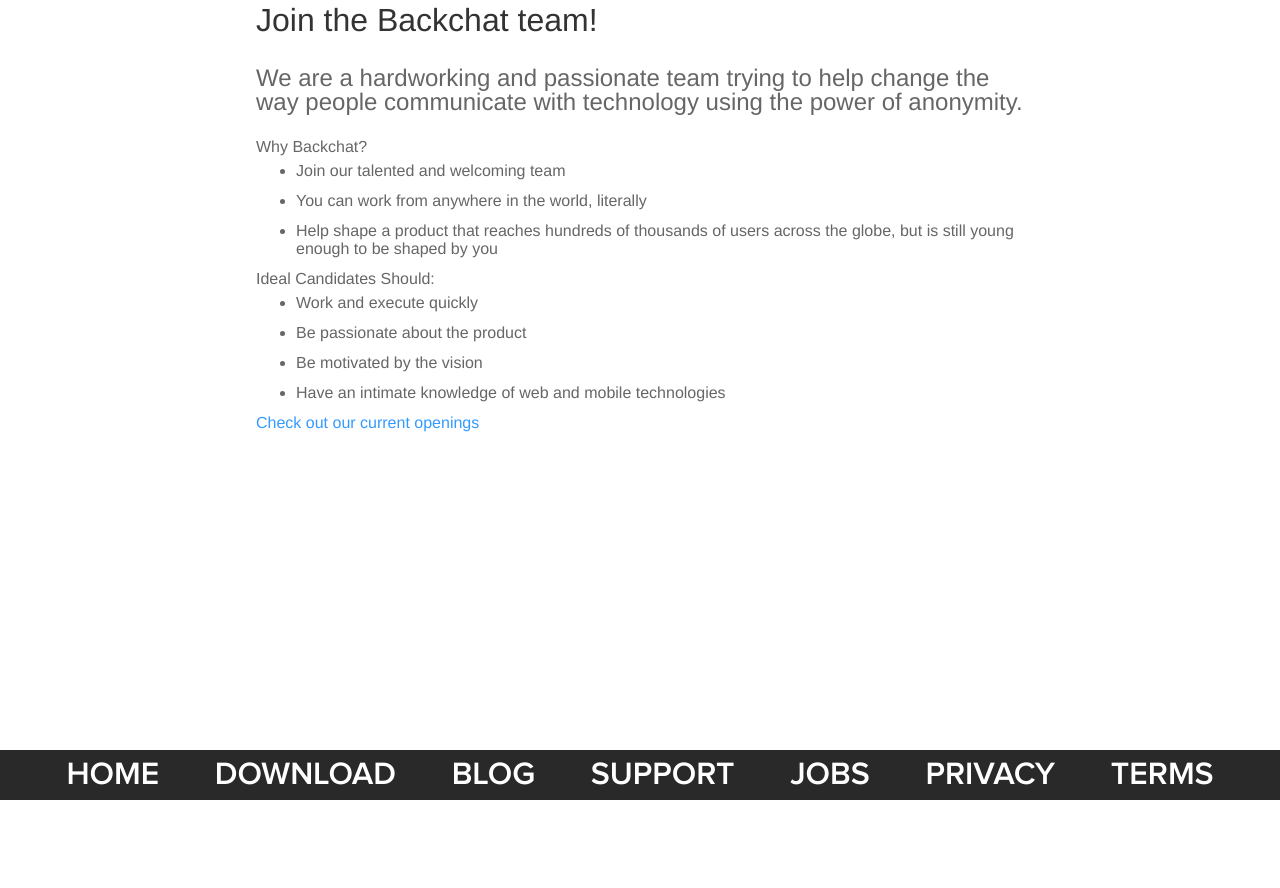
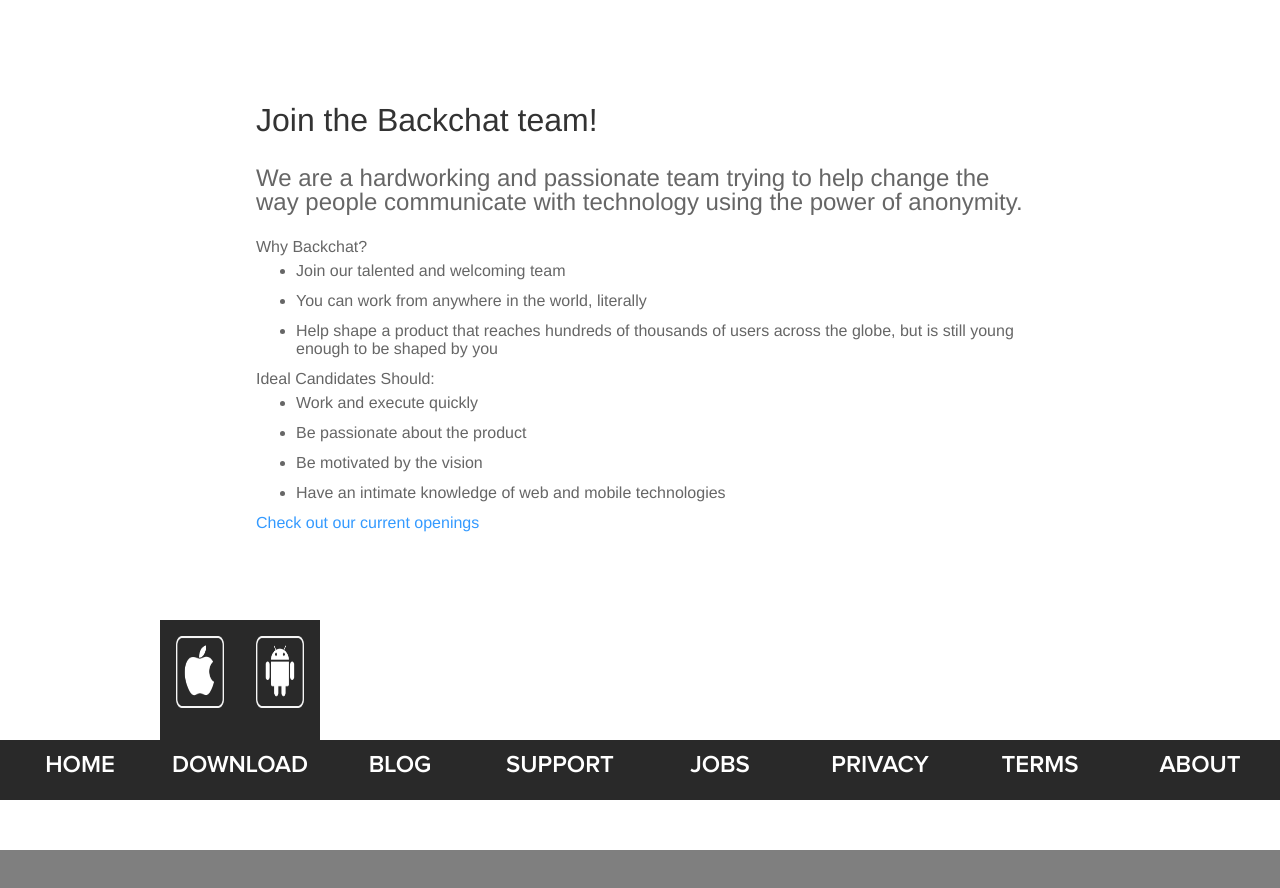
Before and after one commit to Backchat/backchat-web, a plain HTML site: page public/jobs.html in a window 1280 px wide. Both pictures are taken after a click on the link "DOWNLOAD". Before the commit the page ends 800 px from the top, so only its background shows below. Drawn offline with nearby package versions, Linux system fonts and the light colour scheme.

Commit message:
Fixing by demands
Fixed downloads to work from all sites
Downloads looks better
About page added
Footer hover on bottom of page in all pages
Created a common css that contains the shared styles
* still need to find a way to share code in HTML and import the footer

```diff
--- a/public/css/base.css
+++ b/public/css/base.css
@@ -1,3 +1,5 @@
+@import "common.css";
+
 @font-face {
   font-family: 'proxima_novasemibold';
   src: url('../fonts/proximanova-semibold-webfont.eot');
@@ -43,54 +45,12 @@ html, body {
   margin-bottom: -50px;
 }
 
-#content:after {
-  content: "";
-  display: block;
-}
-
-#footer, #content {
-  height: 50px;
-}
-
-#footer {
-  background-color: #292929;
-  text-align: center;
-}
-
-#footer a {
-  font-size: 2em;
-  font-family: 'proxima_novasemibold', sans-serif;
-  color: white;
-  text-decoration: none;
-  margin: 0 1% 0 1%;
-  padding-top: 0.4%;
-  padding-bottom: 0.4%;
-  padding-left: 1%;
-  padding-right: 1%;
-  line-height: 50px;
-}
-
-#footer a:hover {
-  background-color: #333333;
-}
-
 #video-modal {
   top: 50%;
   left: 50%;
   position: absolute;
   margin-left: -480px;
   margin-top: -270px;
-}
-
-#download-modal {
-  width: 225px;
-  height: 120px;
-  position: absolute;
-  top: 82.5%;
-  left: 31.5%;
-  margin-left: -223px;
-  margin-top: -45px;
-  background-color: #292929;
 }
 
 #video-overlay {
@@ -102,28 +62,3 @@ html, body {
   width: 100%;
   height: 100%;
 }
-
-#download-overlay {
-  background-color: black;
-  opacity: .5;
-  position: absolute;
-  top: 0;
-  left: 0;
-  width: 100%;
-  height: 100%;
-}
-
-#android, #ios {
-  width: 80px;
-  height: 80px;
-}
-
-#android {
-  float: right;
-  padding-right: 20px;
-}
-
-#ios {
-  float: left;
-  padding-left: 20px;
-}
--- /dev/null
+++ b/public/css/common.css
@@ -0,0 +1,81 @@
+
+#content:after {
+  content: "";
+  display: block;
+}
+
+#footer, #content {
+  height: 7.5%;
+}
+
+#footer {
+  text-align: center;
+  background-color: #292929;
+  position: fixed;
+  bottom: 0;
+  left: 0;
+  width: 100%;
+}
+
+#footer div {
+  float: left;
+  width: 12.50%; /* 100/[number of links] */
+}
+
+#footer a {
+  margin: 0 1% 0 1%;
+  padding-top: 0.4%;
+  padding-bottom: 0.4%;
+  padding-left: 0.5%;
+  padding-right: 0.5%;
+  line-height: 50px;
+  color: white;
+  font-size: 1.5em;
+  font-family: 'proxima_novasemibold', sans-serif;
+}
+
+#footer a:hover {
+  text-decoration: underline;
+  color: gray;
+}
+
+#download-modal {
+  width: 12.5%;
+  height: 15%;
+  position: fixed;
+  left: 12.50%;
+  bottom: 7.50%;
+  background-color: #292929;
+  z-index: 9999;
+}
+
+#download-overlay {
+  background-color: black;
+  opacity: .5;
+  position: fixed;
+  top: 50;
+  left: 0;
+  width: 100%;
+  height: 100%;
+}
+
+#download-modal img:hover {
+  background-color: #333333;
+}
+
+#android, #ios {
+  float: left;
+  width: 30%;
+  height: 60%;
+  padding-left: 10%;
+  padding-right: 10%;
+  padding-top: 10%;
+  padding-bottom: 10%;
+}
+
+a {
+  color: #349aff;
+  font-family: "HelveticaNeue-Light", "Helvetica Neue Light", "Helvetica Neue", Helvetica, Arial, "Lucida Grande", sans-serif;
+  font-weight: 30;
+  text-decoration: none;
+}
--- a/public/css/text.css
+++ b/public/css/text.css
@@ -1,3 +1,5 @@
+@import "common.css";
+
 @font-face {
   font-family: 'proxima_novasemibold';
   src: url('../fonts/proximanova-semibold-webfont.eot');
@@ -24,6 +26,7 @@ body {
   font-family: "HelveticaNeue-Light", "Helvetica Neue Light", "Helvetica Neue", Helvetica, Arial, "Lucida Grande", sans-serif;
   font-weight: 300;
   color: #666;
+  padding-top: 100px;
 }
 
 * {
@@ -40,48 +43,6 @@ html, body {
   width: 60%;
   min-height: 100%;
   margin-bottom: -50px;
-}
-
-#content:after {
-  content: '';
-  display: block;
-}
-
-#footer, #content:after {
-  height: 50px;
-}
-
-#footer {
-  text-align: center;
-  background-color: #292929;
-}
-
-#footer a {
-  margin: 0 1% 0 1%;
-  padding-top: 0.4%;
-  padding-bottom: 0.4%;
-  padding-left: 1%;
-  padding-right: 1%;
-  line-height: 50px;
-  color: white;
-  font-size: 2em;
-  font-family: 'proxima_novasemibold', sans-serif;
-}
-
-#footer a:hover {
-  background-color: #333333;
-  text-decoration: none;
-}
-
-a {
-  color: #349aff;
-  font-family: "HelveticaNeue-Light", "Helvetica Neue Light", "Helvetica Neue", Helvetica, Arial, "Lucida Grande", sans-serif;
-  font-weight: 30;
-  text-decoration: none;
-}
-
-a:hover {
-  text-decoration: underline;
 }
 
 h1, h2, h3 {
--- a/public/jobs.html
+++ b/public/jobs.html
@@ -2,6 +2,8 @@
 <html>
   <head>
     <link href='css/text.css' rel='stylesheet'>
+    <script src='//code.jquery.com/jquery-2.0.3.min.js'></script>
+    <script src='js/app.js'></script>
     <title>Jobs</title>
   </head>
 
@@ -28,14 +30,23 @@
       <a href='https://backchat.recruiterbox.com/'>Check out our current openings</a>
     </div>
 
-    <footer id='footer'>
-      <a id='home' href='/'>HOME</a>
-      <a id='download' href='#'>DOWNLOAD</a>
-      <a href='http://blog.getbackchat.com/'>BLOG</a>
-      <a href=''>SUPPORT</a>
-      <a href='jobs.html'>JOBS</a>
-      <a href='privacy.html'>PRIVACY</a>
-      <a href='terms.html'>TERMS</a>
+    <div id='download-overlay' style='display:none;'></div>
+    <div id='download-modal' style='display:none;'>
+      <a href='https://itunes.apple.com/us/app/backdoor/id659951602?ls=1&mt=8'>
+        <img src='img/iOS.png' width='80px' id='ios'>
+      </a>
+      <img src='img/Android.png' id='android'>
+    </div>
+
+    <footer id='footer' style='float:left'>
+      <div><a id='home' href='/'>HOME</a></div>
+      <div><a id='download' href='#'>DOWNLOAD</a></div>
+      <div><a href='http://blog.getbackchat.com/'>BLOG</a></div>
+      <div><a href=''>SUPPORT</a></div>
+      <div><a href='jobs.html'>JOBS</a></div>
+      <div><a href='privacy.html'>PRIVACY</a></div>
+      <div><a href='terms.html'>TERMS</a></div>
+      <div><a href='about.html'>ABOUT</a></div>
     </footer>
   </body>
 </html>
```
Also changed, not shown: public/about.html (+27 -0 lines), public/index.html (+9 -7 lines), public/privacy.html (+21 -8 lines), public/terms.html (+19 -8 lines).
